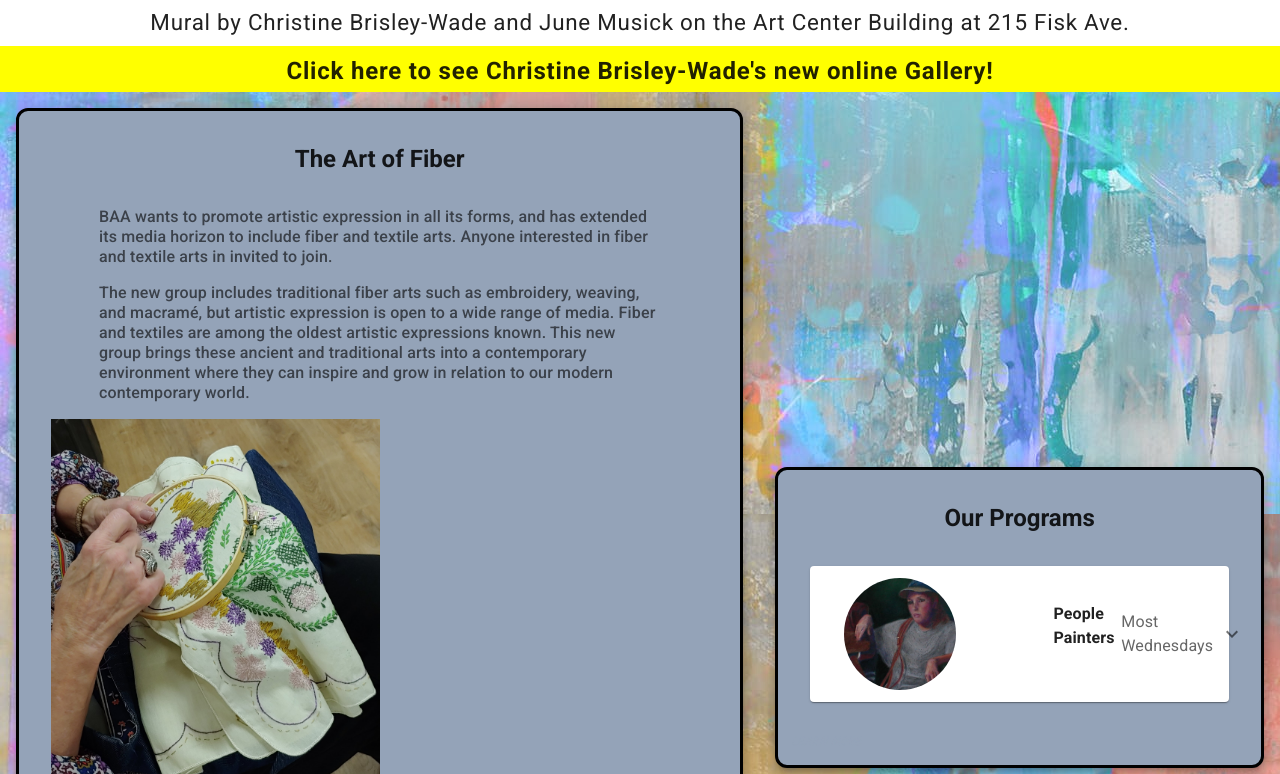
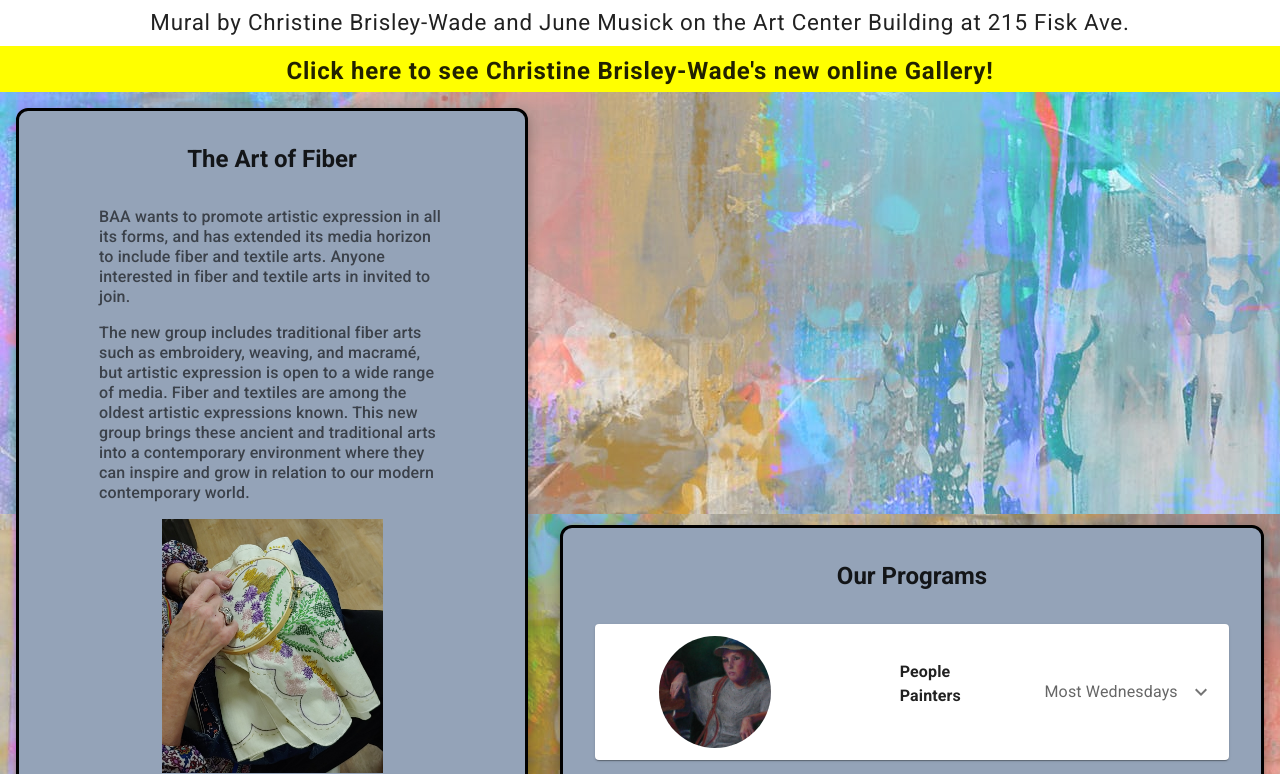
Before and after one commit to Jonathan-Day-Dev/bwd-art, a React (Create React App) app: page /programs in a window 1280 px wide. Shown: the part 786-1560 px from the top of the page. Built offline with nearby package versions, Linux system fonts and the light colour scheme.

Commit message:
fix fabric box

```diff
--- a/src/components/Event/Programs.js
+++ b/src/components/Event/Programs.js
@@ -32,7 +32,7 @@ const Program = (props) => {
     >
       <CustomCard
         className={styles["textile-card"]}
-        maxWth={{ xs: "80%", md: "80%" }}
+        maxWth={{ xs: "80%", md: "40%" }}
         title="The Art of Fiber"
         body={
           <div>
@@ -50,7 +50,7 @@ const Program = (props) => {
               traditional arts into a contemporary environment where they can
               inspire and grow in relation to our modern contemporary world.
             </p>
-            <img src={bowl} alt="textile artists" className="mb-4 w-[50%]" />
+            <img src={bowl} alt="textile artists" className="mb-4 w-[50%] mr-auto ml-auto" />
             <p className="leading-tight">
               There are many textile artists in our community, and our goal is
               to bring them together and provide a forum that inspires and
```
